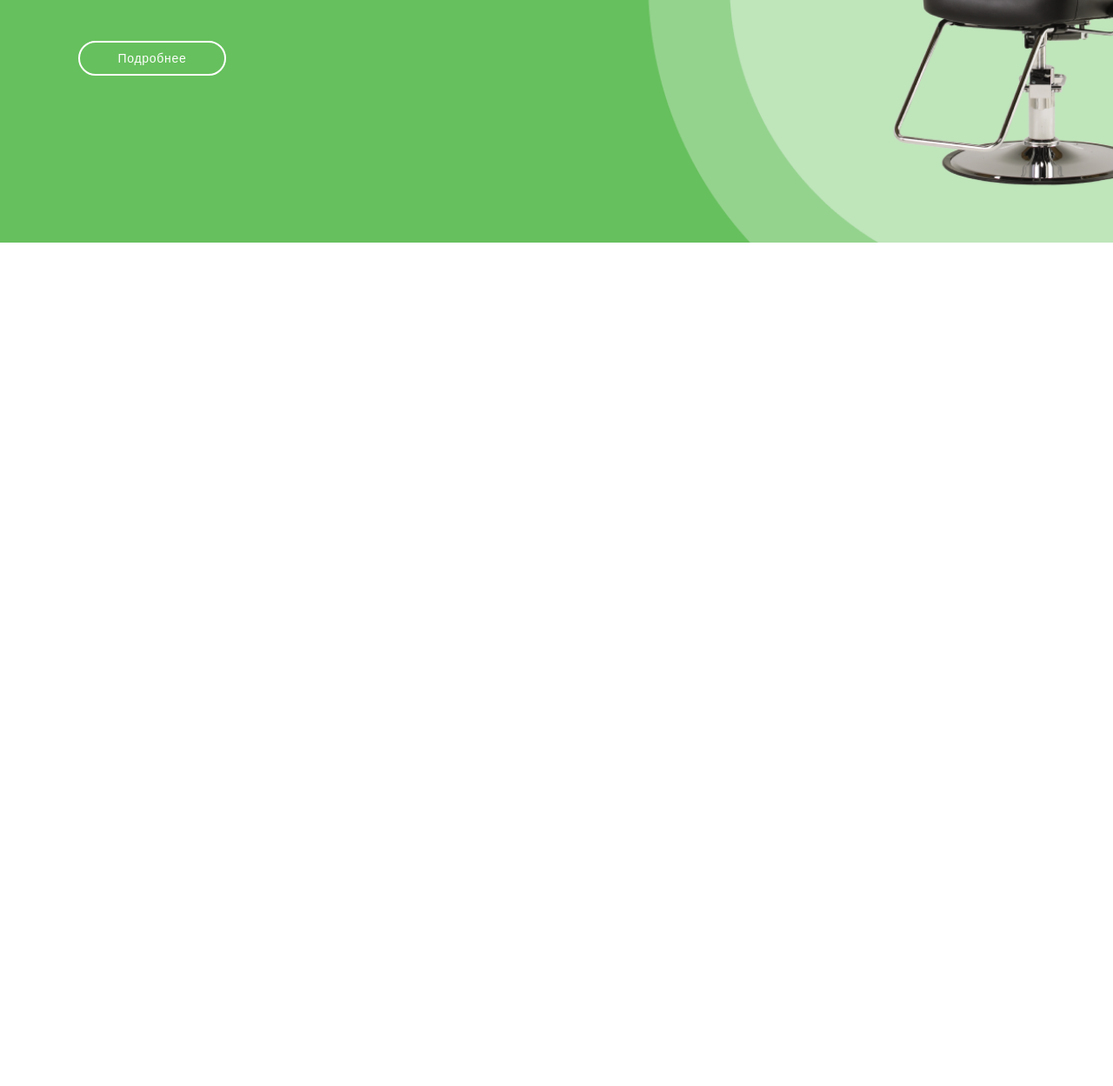
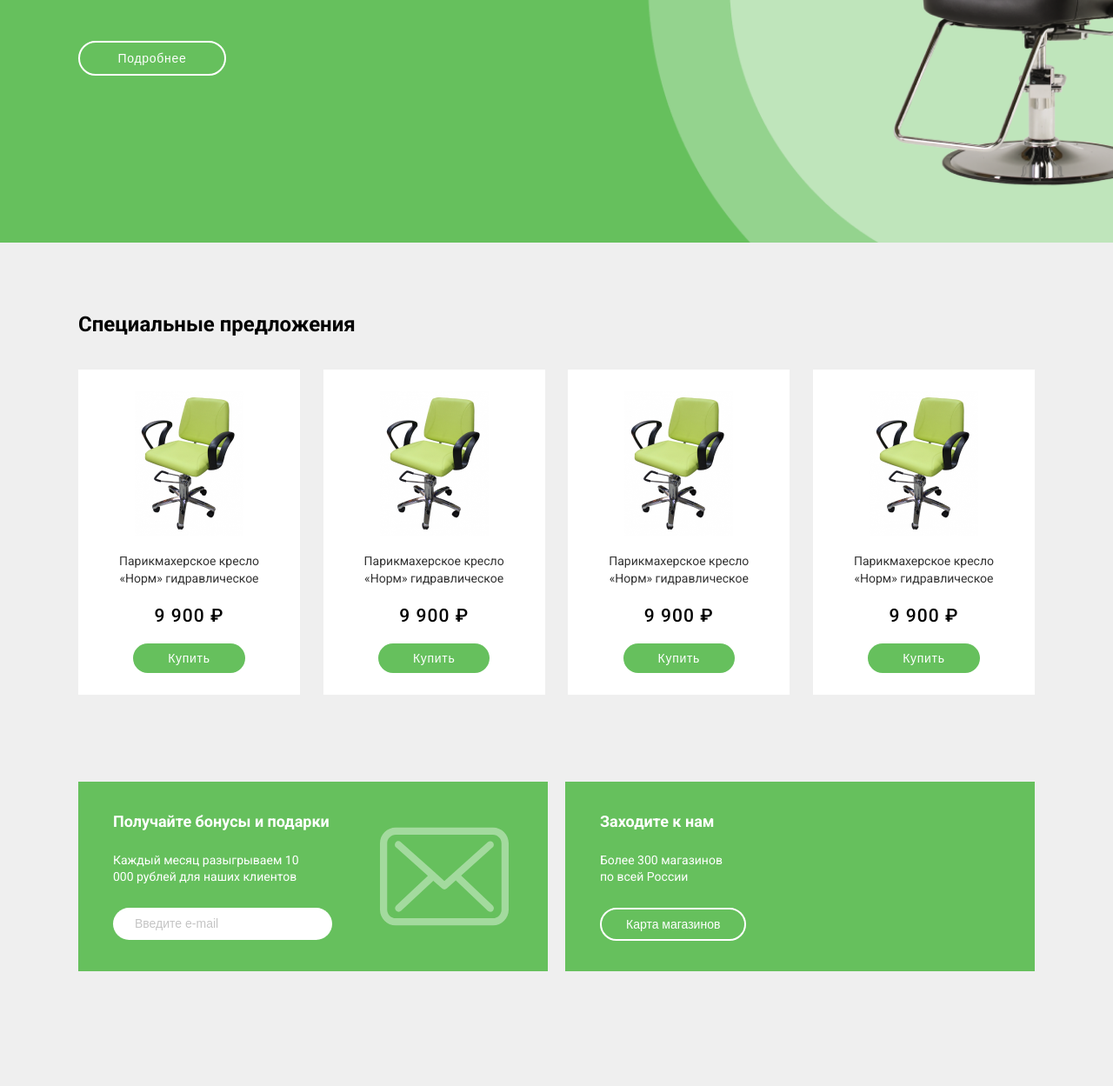
Before and after one commit to rilw/Beauty, a plain HTML site: page index.html in a window 1280 px wide. Shown: the part 597-1846 px from the top of the page at 87% size. Before the commit the page ends 876 px from the top, so only its background shows below. Drawn offline with Linux system fonts and the light colour scheme.

Commit message:
add chair

```diff
--- a/index.html
+++ b/index.html
@@ -58,7 +58,61 @@
             <button class="banner-btn">Подробнее</button>
         </div>
      </section>
-     <section></section>
-     <section></section>
+     <section class="special">
+        <div class="container">
+            <h2>Специальные предложения</h2>
+            <div class="chair">
+                <div class="chair-item">
+                  <img src="img/chair.png" alt="chair">
+                  <h3>Парикмахерское кресло «Норм» гидравлическое</h3>
+                  <span>9 900 ₽ </span>
+                  <button>Купить</button>
+                </div>
+                <div class="chair-item">
+                    <img src="img/chair.png" alt="chair">
+                    <h3>Парикмахерское кресло «Норм» гидравлическое</h3>
+                    <span>9 900 ₽ </span>
+                    <button>Купить</button>
+                  </div>
+                  <div class="chair-item">
+                    <img src="img/chair.png" alt="chair">
+                    <h3>Парикмахерское кресло «Норм» гидравлическое</h3>
+                    <span>9 900 ₽ </span>
+                    <button>Купить</button>
+                  </div>
+                  <div class="chair-item">
+                    <img src="img/chair.png" alt="chair">
+                    <h3>Парикмахерское кресло «Норм» гидравлическое</h3>
+                    <span>9 900 ₽ </span>
+                    <button>Купить</button>
+                  </div>
+        </div>
+     </div>
+     </section>
+     <section class="bonus">
+        <div class="container">
+            <div class="bonus-box">
+                <div class="bonus-item1">
+                    <div class="text">
+                        <h3>Получайте бонусы и подарки</h3>
+                        <p>
+                            Каждый месяц разыгрываем
+                            10 000 рублей для наших клиентов
+                        </p>
+                        <input type="email" placeholder="Введите e-mail">
+                    </div>
+                    <img src="img/post.svg" alt="post">
+                </div>
+                <div class="bonus-item2">
+                    <h3>Заходите к нам</h3>
+                    <p>
+                        Более 300 магазинов
+                        по всей России
+                    </p>
+                    <button>Карта магазинов</button>
+                </div>
+            </div>
+        </div>
+     </section>
     </body>
 </html>
--- a/style/style.css
+++ b/style/style.css
@@ -124,3 +124,128 @@ h1{
     letter-spacing: 0.05em;
     color: #fff;
 }
+.special{
+    background: #efefef;
+    padding-top: 80px;
+}
+.special>h2{
+    font-weight: 700px;
+    font-size: 24px;
+    color: #000;
+}
+.chair{
+    display: flex;
+    justify-content: space-between;
+    margin-top: 38px;
+}
+.chair-item{
+    background: #fff;
+    padding-top: 25px;
+    padding-bottom: 25px;
+    padding-right: 30px;
+    padding-left: 30px;
+    display:flex;
+    flex-direction: column;
+    align-items: center;
+}
+.chair-item>h3{
+    font-weight: 400;
+    font-size: 14px;
+    line-height: 141%;
+    text-align: center;
+    color: #333;
+    max-width: 195px;
+    margin-top: 20px;
+    margin-bottom: 20px;
+}
+.chair-item>span{
+    font-weight: 500;
+    font-size: 21px;
+    letter-spacing: 0.05em;
+    text-align: center;
+    color: #000;
+    margin-bottom: 20px;
+}
+.chair-item>button{
+    font-weight: 400;
+    font-size: 14px;
+    letter-spacing: 0.05em;
+    text-align: center;
+    color: #fff;
+    padding:9px 40px 9px 40px ;
+    background: #66c05d;
+    border-radius: 30px;
+}
+.bonus{
+    background: #efefef;
+    padding-top: 100px;
+    padding-bottom: 132px;
+}
+.bonus-box{
+    display: flex;
+    justify-content: space-between;
+}
+.bonus-item1{
+    width: 540px;
+    background: #66c05d;
+    padding: 35px 45px 35px 40px;
+    display: flex;
+    justify-content: space-between;
+    box-sizing: border-box;
+}
+.text>h3{
+    font-weight: 700;
+    font-size: 18px;
+    color: #fff;
+    margin-bottom: 25px;
+
+}
+.text>p{
+    font-weight: 400;
+    font-size: 14px;
+    line-height: 141%;
+    color: #fff;
+    max-width: 230px;
+    margin-bottom: 25px;
+}
+.text>input{
+    border: none;
+    width: 225px;
+    height: 35px;
+    border-radius: 30px;
+    padding-left: 25px;
+}
+.text>input::placeholder{
+    font-weight: 400;
+    font-size: 14px;
+    color: #c4c4c4;
+}
+.bonus-item2{
+    width: 540px;
+    background: #66c05d;
+    padding: 35px 45px 35px 40px;
+    box-sizing: border-box;
+}
+.bonus-item2>h3{
+    font-weight: 700;
+    font-size: 18px;
+    color: #fff;
+    margin-bottom: 25px;
+}
+.bonus-item2>p{
+font-weight: 400;
+font-size: 14px;
+line-height: 141%;
+color: #fff;
+max-width: 141px;
+margin-bottom: 25px;
+}
+.bonus-item2>button{
+    border: 2px solid #fff;
+    border-radius: 30px;
+    background: #66c05d;
+    padding: 9px 28px 9px 28px;
+    font-weight: 400;
+    font-size: 14px;
+    color: #fff;
+}
```
Also changed, not shown: img/chair.png (added), img/post.svg (added).
